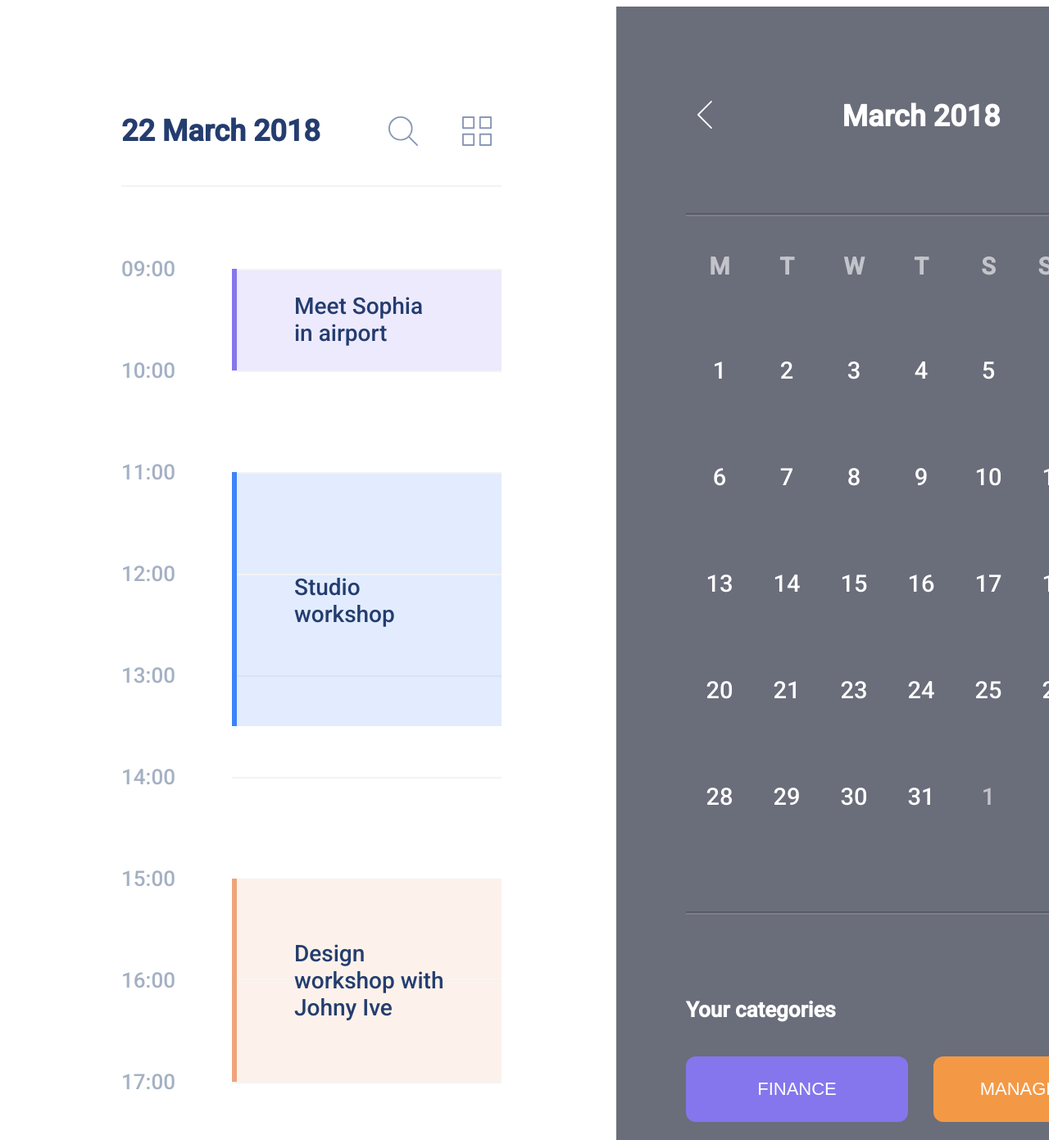
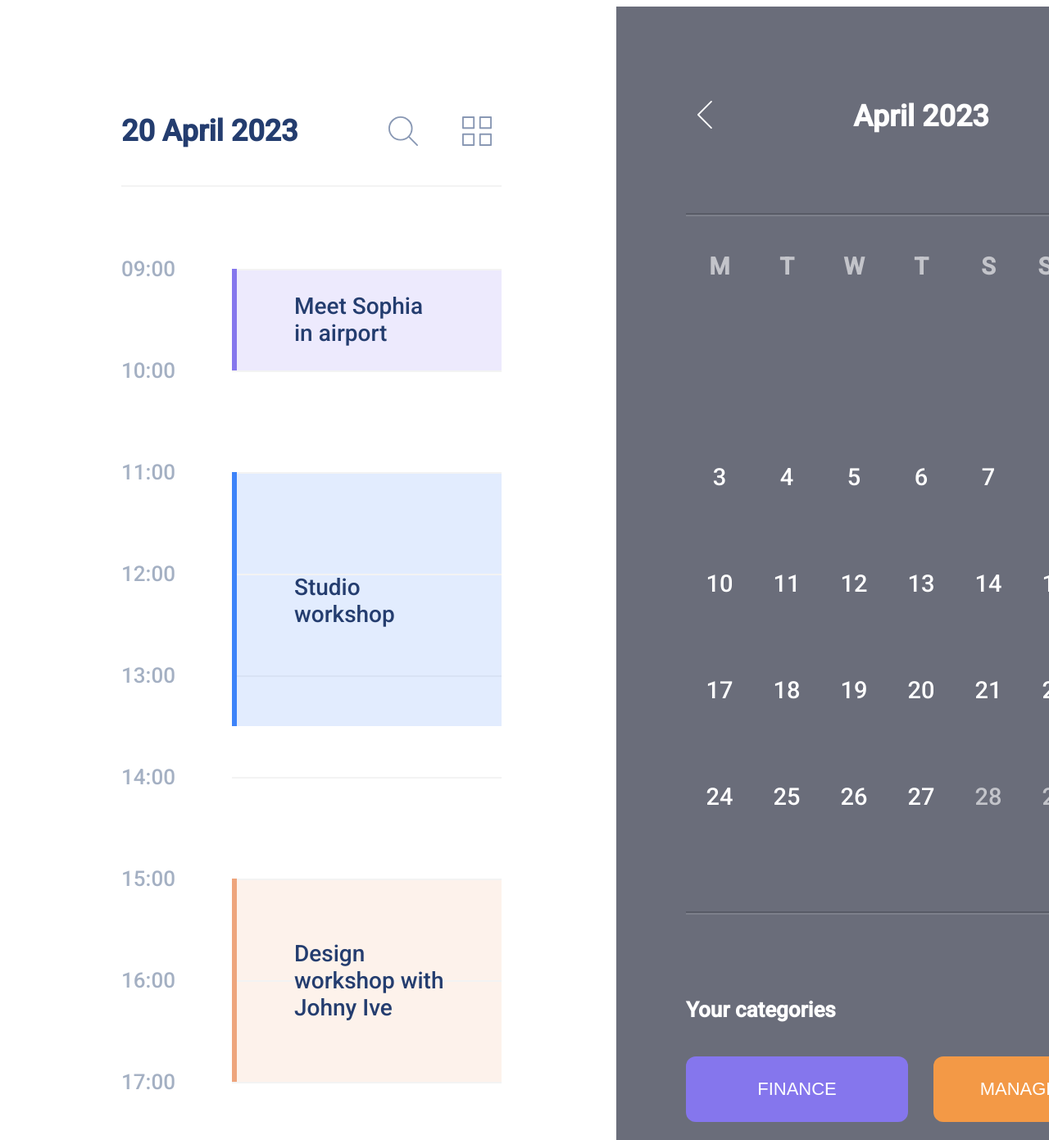
Before and after one commit to pavlykravlyk/calendar, a plain HTML site: page index.html in a window 1280 px wide. Shown: the top 1391 px of the page at 82% size. Drawn offline with Linux system fonts and the light colour scheme.

Commit message:
add current month

```diff
--- a/index.html
+++ b/index.html
@@ -15,7 +15,7 @@
         <div class="panel">
 
             <div class="panel__header">
-                <h2 class="panel__title">22 March 2018</h2>
+                <h2 class="panel__title"></h2>
                 <div class="panel__icons">
                     <button class="panel__btn">
                         <svg class="panel__icon">
@@ -93,7 +93,7 @@
                         <use xlink:href="./images/icons.svg#prev-icon"></use>
                     </svg>
                 </button>
-                <h2 class="slider__title">March 2018</h2>
+                <h2 class="slider__title"></h2>
                 <button class="slider__btn">
                     <svg class="slider__icon">
                         <use xlink:href="./images/icons.svg#next-icon"></use>
@@ -115,49 +115,49 @@
                 </thead>
                 <tbody class="table__body">
                     <tr class="table__row">
-                        <td class="table__cell"><span class="day-cell">1</span></td>
-                        <td class="table__cell"><span class="day-cell">2</span></td>
-                        <td class="table__cell"><span class="day-cell">3</span></td>
-                        <td class="table__cell"><span class="day-cell">4</span></td>
-                        <td class="table__cell"><span class="day-cell">5</span></td>
-                        <td class="table__cell"><span class="day-cell">6</span></td>
-                        <td class="table__cell"><span class="day-cell">7</span></td>
+                        <td class="table__cell"><span class="day-cell"></span></td>
+                        <td class="table__cell"><span class="day-cell"></span></td>
+                        <td class="table__cell"><span class="day-cell"></span></td>
+                        <td class="table__cell"><span class="day-cell"></span></td>
+                        <td class="table__cell"><span class="day-cell"></span></td>
+                        <td class="table__cell"><span class="day-cell"></span></td>
+                        <td class="table__cell"><span class="day-cell"></span></td>
                     </tr>
                     <tr class="table__row">
-                        <td class="table__cell"><span class="day-cell">6</span></td>
-                        <td class="table__cell"><span class="day-cell">7</span></td>
-                        <td class="table__cell"><span class="day-cell">8</span></td>
-                        <td class="table__cell"><span class="day-cell">9</span></td>
-                        <td class="table__cell"><span class="day-cell">10</span></td>
-                        <td class="table__cell"><span class="day-cell">11</span></td>
-                        <td class="table__cell"><span class="day-cell">12</span></td>
+                        <td class="table__cell"><span class="day-cell"></span></td>
+                        <td class="table__cell"><span class="day-cell"></span></td>
+                        <td class="table__cell"><span class="day-cell"></span></td>
+                        <td class="table__cell"><span class="day-cell"></span></td>
+                        <td class="table__cell"><span class="day-cell"></span></td>
+                        <td class="table__cell"><span class="day-cell"></span></td>
+                        <td class="table__cell"><span class="day-cell"></span></td>
                     </tr>
                     <tr class="table__row">
-                        <td class="table__cell"><span class="day-cell">13</span></td>
-                        <td class="table__cell"><span class="day-cell">14</span></td>
-                        <td class="table__cell"><span class="day-cell">15</span></td>
-                        <td class="table__cell"><span class="day-cell">16</span></td>
-                        <td class="table__cell"><span class="day-cell">17</span></td>
-                        <td class="table__cell"><span class="day-cell">18</span></td>
-                        <td class="table__cell"><span class="day-cell">19</span></td>
+                        <td class="table__cell"><span class="day-cell"></span></td>
+                        <td class="table__cell"><span class="day-cell"></span></td>
+                        <td class="table__cell"><span class="day-cell"></span></td>
+                        <td class="table__cell"><span class="day-cell"></span></td>
+                        <td class="table__cell"><span class="day-cell"></span></td>
+                        <td class="table__cell"><span class="day-cell"></span></td>
+                        <td class="table__cell"><span class="day-cell"></span></td>
                     </tr>
                     <tr class="table__row">
-                        <td class="table__cell"><span class="day-cell">20</span></td>
-                        <td class="table__cell"><span class="day-cell">21</span></td>
-                        <td class="table__cell"><span class="day-cell">23</span></td>
-                        <td class="table__cell"><span class="day-cell">24</span></td>
-                        <td class="table__cell"><span class="day-cell">25</span></td>
-                        <td class="table__cell"><span class="day-cell">26</span></td>
-                        <td class="table__cell"><span class="day-cell">27</span></td>
+                        <td class="table__cell"><span class="day-cell"></span></td>
+                        <td class="table__cell"><span class="day-cell"></span></td>
+                        <td class="table__cell"><span class="day-cell"></span></td>
+                        <td class="table__cell"><span class="day-cell"></span></td>
+                        <td class="table__cell"><span class="day-cell"></span></td>
+                        <td class="table__cell"><span class="day-cell"></span></td>
+                        <td class="table__cell"><span class="day-cell"></span></td>
                     </tr>
                     <tr class="table__row">
-                        <td class="table__cell"><span class="day-cell">28</span></td>
-                        <td class="table__cell"><span class="day-cell">29</span></td>
-                        <td class="table__cell"><span class="day-cell">30</span></td>
-                        <td class="table__cell"><span class="day-cell">31</span></td>
-                        <td class="table__cell"><span class="day-cell">1</span></td>
-                        <td class="table__cell"><span class="day-cell">2</span></td>
-                        <td class="table__cell"><span class="day-cell">3</span></td>
+                        <td class="table__cell"><span class="day-cell"></span></td>
+                        <td class="table__cell"><span class="day-cell"></span></td>
+                        <td class="table__cell"><span class="day-cell"></span></td>
+                        <td class="table__cell"><span class="day-cell"></span></td>
+                        <td class="table__cell"><span class="day-cell"></span></td>
+                        <td class="table__cell"><span class="day-cell"></span></td>
+                        <td class="table__cell"><span class="day-cell"></span></td>
                     </tr>
 
 
@@ -180,5 +180,7 @@
             </div>
         </div>
     </main>
+
+    <script src="./index.js" type="module" defer></script>
 </body>
 </html>
--- /dev/null
+++ b/index.js
@@ -0,0 +1,26 @@
+// Get Elements from HTML
+const panelTitleEl = document.querySelector(".panel__title");
+const sliderTitleEl = document.querySelector(".slider__title");
+const dayCellEl = document.querySelectorAll(".table__body .day-cell");
+
+// Create Date and Time Values
+const date = new Date();
+
+const currentDate = date.getDate();
+const currentMonth = date.getMonth();
+const currentYear = date.getFullYear();
+const currentDay = date.getDay();
+
+const monthNames = ["January", "February", "March", "April", "May", "June", "July", "August", "September", "October", "November", "December"];
+const currentMonthName = monthNames[currentMonth];
+
+const firstDayOftMonth = new Date(currentYear, currentMonth, 1);
+const lastDayOfMonth = new Date(currentYear, currentMonth + 1, 0);
+
+// Push Values into HTML
+panelTitleEl.innerText = `${currentDate} ${currentMonthName} ${currentYear}`;
+sliderTitleEl.innerText = `${currentMonthName} ${currentYear}`;
+
+for (let i = firstDayOftMonth.getDate(); i <= lastDayOfMonth.getDate(); i += 1) {
+    dayCellEl[i + currentDay].innerText = i;
+};
```
